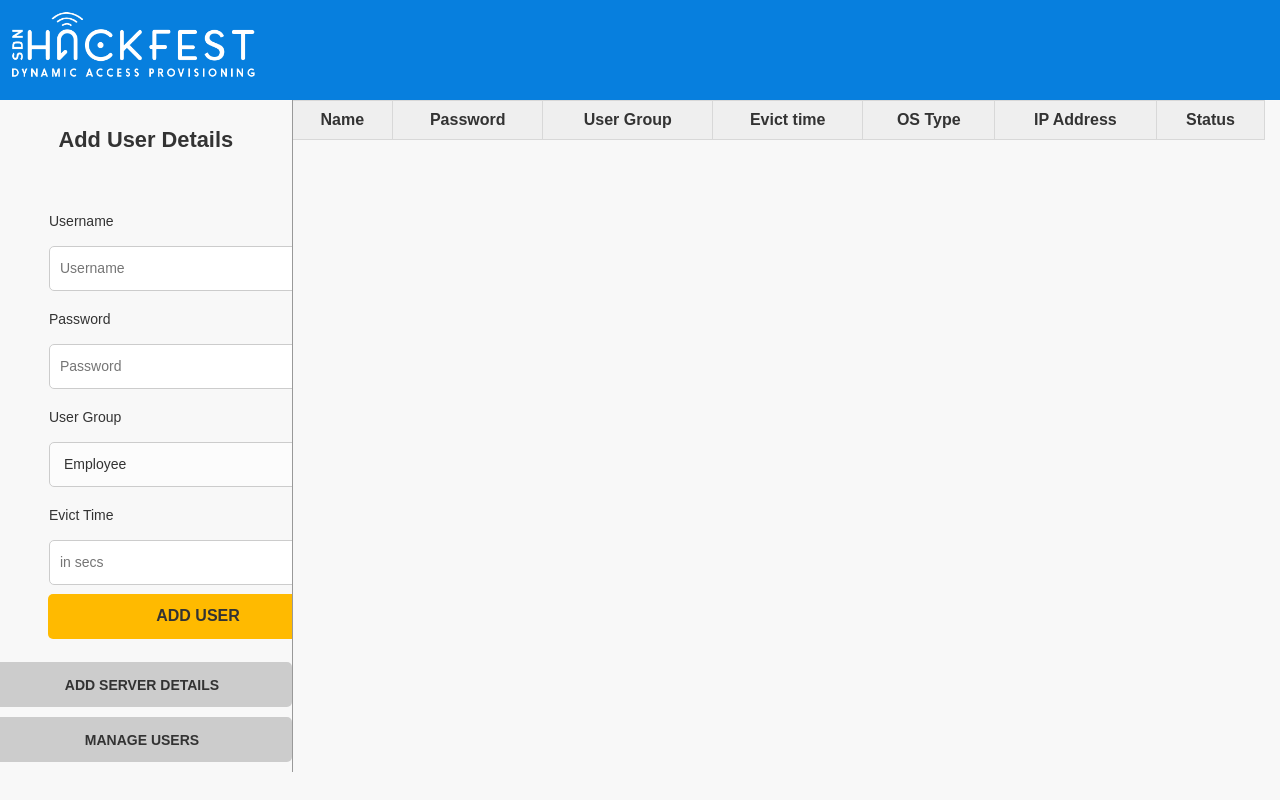
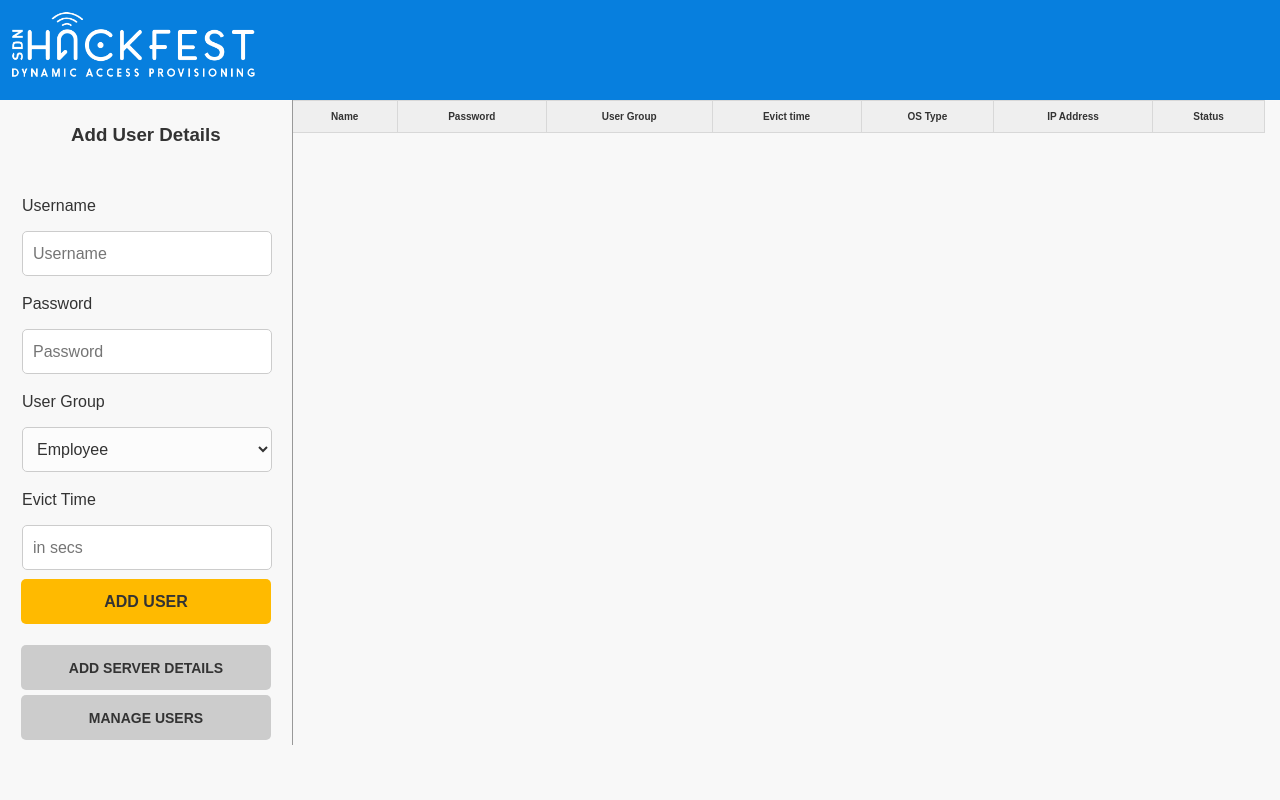
Before and after one commit to onfsdn/access_prov, a Flask app: page /user_add in a window 1280 px wide. Run offline with Flask 2, Linux system fonts and the light colour scheme; data that the repository does not hold is empty.

Commit message:
Updated UI Changes

```diff
--- a/static/css/style.css
+++ b/static/css/style.css
@@ -1,10 +1,11 @@
 body
 {
-    background:url(/static/res/background.jpg) no-repeat 100% 100%;
+    background:#0178D6 url(/static/res/background.jpg) no-repeat center right;
     font-family: arial, verdana;
-    font-size: 14pt;
+    font-size: 12pt;
     color: #333333;
     height: 100%;
+    background-size:90%;
 
 }
 
@@ -15,9 +16,9 @@ h5
 }
 .container
 {
-    background: rgba(0,120,215,0.3);
-    width: 40%;
-    min-width: 500px;
+    /*background: rgba(0,120,215,0.3);*/
+    width: 60%;
+    min-width: 800px;
     height: 300px;
     position: relative;
     top: 30%;
@@ -25,22 +26,22 @@ h5
 }
 input[type=text]
 {
-    width: 300px;
+    width: 250px;
     height: 45px;
     border: 1px solid #cccccc;
     border-radius: 5px;
-    font-size: 14px;
+    font-size: 12pt;
     color: #333;
     padding-left: 10px;
 }
 
 input[type=password]
 {
-    width: 300px;
+    width: 250px;
     height: 45px;
     border: 1px solid #cccccc;
     border-radius: 5px;
-    font-size: 14px;
+    font-size: 12pt;
     color: #333;
     padding-left: 10px;
 
@@ -51,9 +52,9 @@ input[type=submit]
     background: #ffba00;
     border:none;
     border-radius: 5px;
-    width: 300px;
+    width: 250px;
     height: 45px;
-    margin: 5px 13px 0 43px ;
+    margin: 5px 13px 0 16px ;
     text-align: center;
     text-transform: uppercase;
     font-size: 16px;
@@ -111,7 +112,7 @@ input[type=submit]
 	/*margin-top:5%;*/
 	float:left;
 	display:inline-block;
-	overflow:auto;
+	overflow:hidden;
 	text-align:center;
 	border-right:1px solid #999999;
 	padding:5px;
@@ -133,6 +134,8 @@ input[type=submit]
 	border-right:1px solid #d8d8d8;
 	padding:10px;
 	background:#efefef;
+        font-size: 10px;
+        color: #333333;
 }
 .add_user_addedlist
 {
@@ -183,23 +186,24 @@ input[type=submit]
     display: inline-block;
     height: 45px;
     line-height: 40px;
-
+    position:relative;
+    left:-27px;
 }
 
 .left_section button
 {
-    width: 300px;
+    width: 250px;
     height: 45px;
-    margin: 5px;
+    margin: 5px 0 0 34px;
     background: #ccc;
     border-radius: 5px;
     border:none;
-    font-size: 14px;
     font-size: 14px;
     color:#333333;
     font-weight: 600;
     cursor: pointer;
     text-transform: uppercase;
+
 }
 .add_button
 {
@@ -210,7 +214,7 @@ input[type=submit]
     border-radius: 5px;
     border:none;
     font-size: 14px;
-    font-size: 14px;
+
     color:#333333;
     font-weight: 600;
     cursor: pointer;
@@ -224,16 +228,16 @@ input[type=submit]
 .mtitles{
     width: 310px;
     height:34px;
-    font-size: 14px;
+    font-size: 12pt;
 }
 
 select
 {
-    width: 300px;
+    width: 250px;
     height: 45px;
     border: 1px solid #cccccc;
     border-radius: 5px;
-    font-size: 14px;
+    font-size: 12pt;
     color: #333;
     padding-left: 10px;
     background: #fcfcfc;
```
